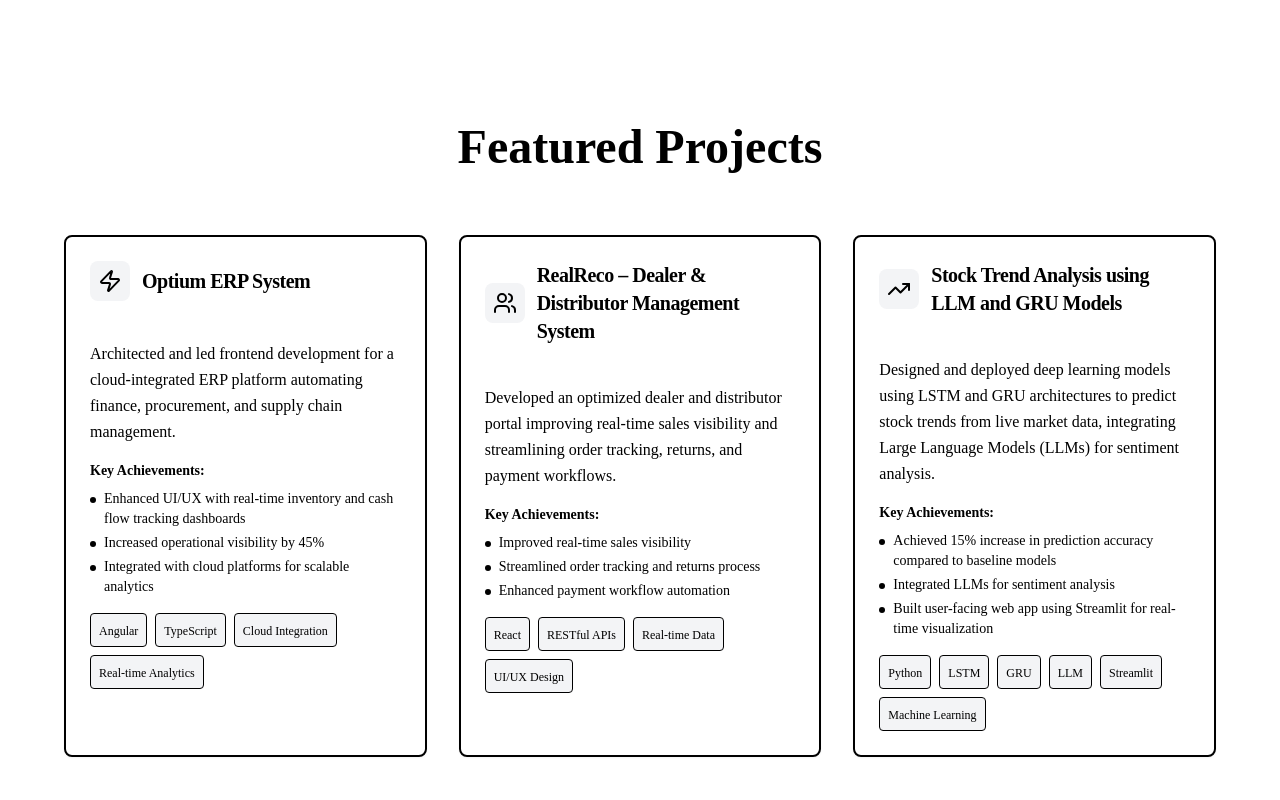
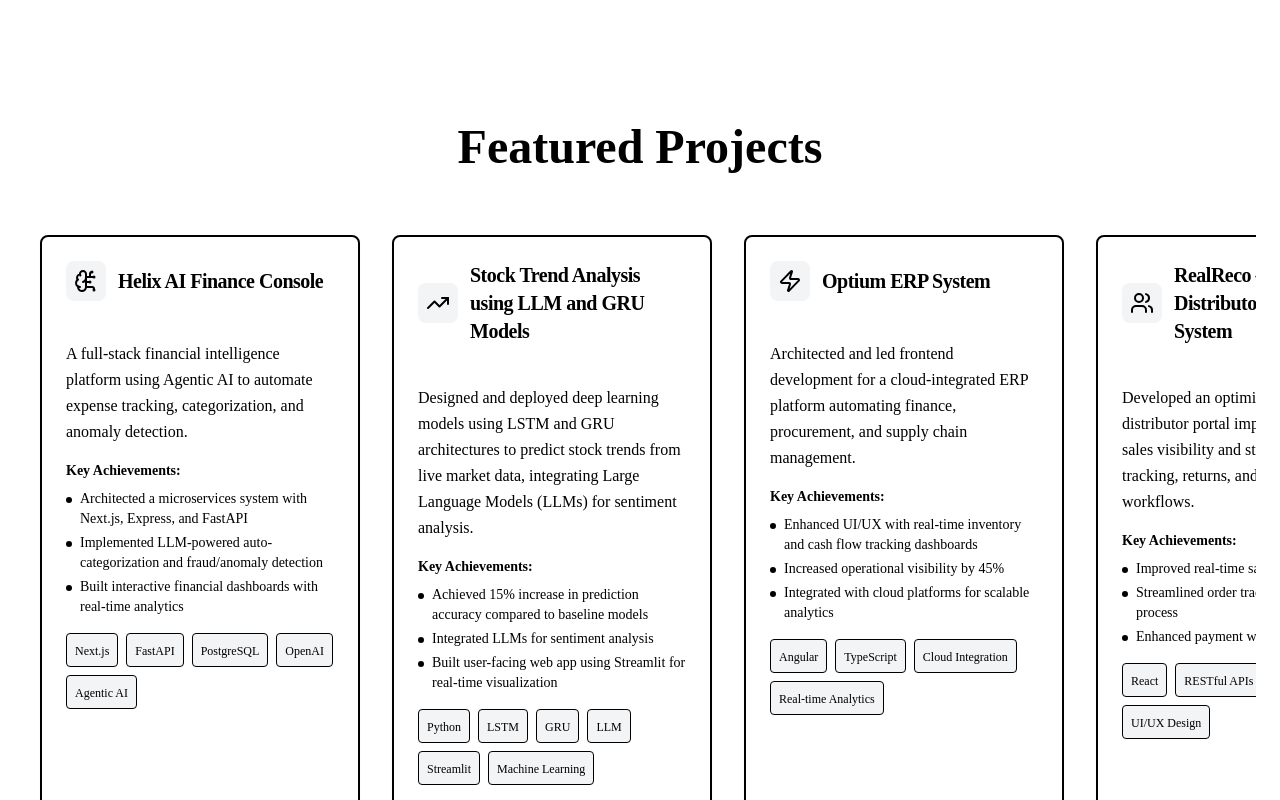
Before and after one commit to rawat20/aditya-rawat, a Next.js app: page / in a window 1280 px wide. Shown: the part 2700-3500 px from the top of the page. Built offline with nearby package versions, Linux system fonts and the light colour scheme.

Commit message:
updated link portfolio

```diff
--- a/components/projects-section.tsx
+++ b/components/projects-section.tsx
@@ -1,8 +1,35 @@
 import { Card, CardContent, CardHeader, CardTitle } from "@/components/ui/card"
-import { TrendingUp, Users, Zap } from "lucide-react"
+import { TrendingUp, Users, Zap, BrainCircuit } from "lucide-react"
 
-export function ProjectsSection() {
 const projects = [
+  {
+    title: "Helix AI Finance Console",
+    description:
+      "A full-stack financial intelligence platform using Agentic AI to automate expense tracking, categorization, and anomaly detection.",
+    achievements: [
+      "Architected a microservices system with Next.js, Express, and FastAPI",
+      "Implemented LLM-powered auto-categorization and fraud/anomaly detection",
+      "Built interactive financial dashboards with real-time analytics",
+    ],
+    technologies: ["Next.js", "FastAPI", "PostgreSQL", "OpenAI", "Agentic AI"],
+    icon: <BrainCircuit className="w-6 h-6" />,
+    link: "https://helix-ai-finance-console-k46fbwnv8-adityas-projects-f913f7c9.vercel.app/",
+    clickable: true,
+  },
+  {
+    title: "Stock Trend Analysis using LLM and GRU Models",
+    description:
+      "Designed and deployed deep learning models using LSTM and GRU architectures to predict stock trends from live market data, integrating Large Language Models (LLMs) for sentiment analysis.",
+    achievements: [
+      "Achieved 15% increase in prediction accuracy compared to baseline models",
+      "Integrated LLMs for sentiment analysis",
+      "Built user-facing web app using Streamlit for real-time visualization",
+    ],
+    technologies: ["Python", "LSTM", "GRU", "LLM", "Streamlit", "Machine Learning"],
+    icon: <TrendingUp className="w-6 h-6" />,
+    link: "https://stockpredictionapp-itbnjcrzne7fp8uvouddwh.streamlit.app/",
+    clickable: true,
+  },
   {
     title: "Optium ERP System",
     description:
@@ -14,6 +41,8 @@ export function ProjectsSection() {
     ],
     technologies: ["Angular", "TypeScript", "Cloud Integration", "Real-time Analytics"],
     icon: <Zap className="w-6 h-6" />,
+    link: "https://github.com/rawat20/optium-erp",
+    clickable: false,
   },
   {
     title: "RealReco – Dealer & Distributor Management System",
@@ -26,34 +55,42 @@ export function ProjectsSection() {
     ],
     technologies: ["React", "RESTful APIs", "Real-time Data", "UI/UX Design"],
     icon: <Users className="w-6 h-6" />,
-    },
-    {
-      title: "Stock Trend Analysis using LLM and GRU Models",
-      description:
-        "Designed and deployed deep learning models using LSTM and GRU architectures to predict stock trends from live market data, integrating Large Language Models (LLMs) for sentiment analysis.",
-      achievements: [
-        "Achieved 15% increase in prediction accuracy compared to baseline models",
-        "Integrated LLMs for sentiment analysis",
-        "Built user-facing web app using Streamlit for real-time visualization",
-      ],
-      technologies: ["Python", "LSTM", "GRU", "LLM", "Streamlit", "Machine Learning"],
-      icon: <TrendingUp className="w-6 h-6" />,
+    link: "https://github.com/rawat20/realreco-system",
+    clickable: false,
   },
 ]
 
+export function ProjectsSection() {
   return (
     <section id="projects" className="py-20 px-6 bg-white dark:bg-[#2d3748] transition-all duration-300">
-      <div className="max-w-6xl mx-auto">
+      <div className="max-w-7xl mx-auto">
         <h2 className="text-4xl md:text-5xl font-bold text-center mb-16 text-balance text-black dark:text-white transition-colors duration-300">
           Featured <span className="text-black dark:text-white">Projects</span>
         </h2>
 
-        <div className="grid md:grid-cols-2 lg:grid-cols-3 gap-8">
-          {projects.map((project, index) => (
-            <Card
-              key={index}
-              className="bg-white dark:bg-[#3e4759] border-2 border-black dark:border-white hover:border-black dark:hover:border-white transition-all duration-300 hover:shadow-lg transform hover:-translate-y-1 group"
-            >
+        <style>{`
+          .scrollbar-visible::-webkit-scrollbar {
+            height: 8px;
+          }
+          .scrollbar-visible::-webkit-scrollbar-track {
+            background: #f1f1f1;
+            dark:background: #1a202c;
+            border-radius: 10px;
+          }
+          .scrollbar-visible::-webkit-scrollbar-thumb {
+            background: #888;
+            border-radius: 10px;
+          }
+          .scrollbar-visible::-webkit-scrollbar-thumb:hover {
+            background: #555;
+          }
+        `}</style>
+
+        <div className="overflow-x-auto pb-4 scrollbar-visible">
+          <div className="flex gap-8 min-w-max px-4">
+            {projects.map((project, index) => {
+              const CardComponent = (
+                <Card className="bg-white dark:bg-[#3e4759] border-2 border-black dark:border-white hover:shadow-lg transform hover:-translate-y-1 group h-full w-80 flex-shrink-0 transition-all duration-300">
                   <CardHeader>
                     <div className="flex items-center gap-3 mb-4">
                       <div className="p-2 bg-gray-100 dark:bg-[#1a202c] rounded-lg transition-colors duration-300">
@@ -97,7 +134,25 @@ export function ProjectsSection() {
                     </div>
                   </CardContent>
                 </Card>
-          ))}
+              )
+
+              if (project.clickable) {
+                return (
+                  <a
+                    key={index}
+                    href={project.link}
+                    target="_blank"
+                    rel="noopener noreferrer"
+                    className="cursor-pointer"
+                  >
+                    {CardComponent}
+                  </a>
+                )
+              }
+
+              return <div key={index}>{CardComponent}</div>
+            })}
+          </div>
         </div>
       </div>
     </section>
```
Also changed, not shown: 1 other file (tests, documents, lock files or other folders). Lines whose indentation alone changed are shown as unchanged.
